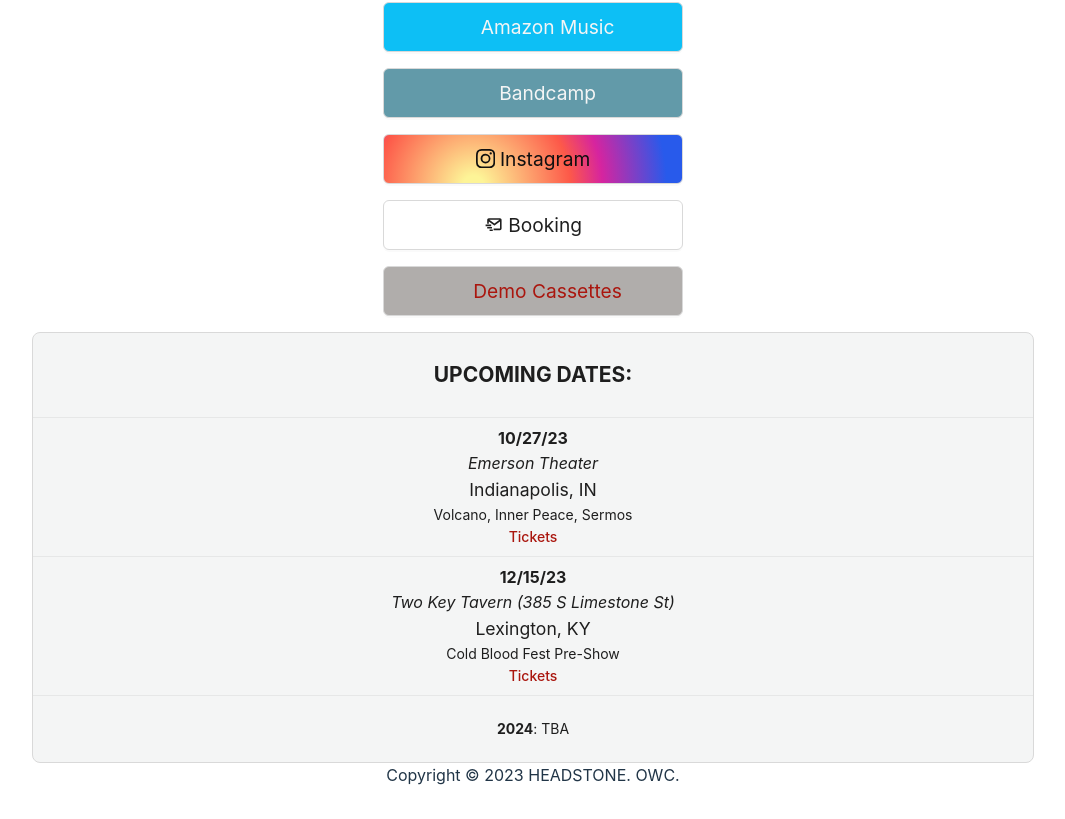
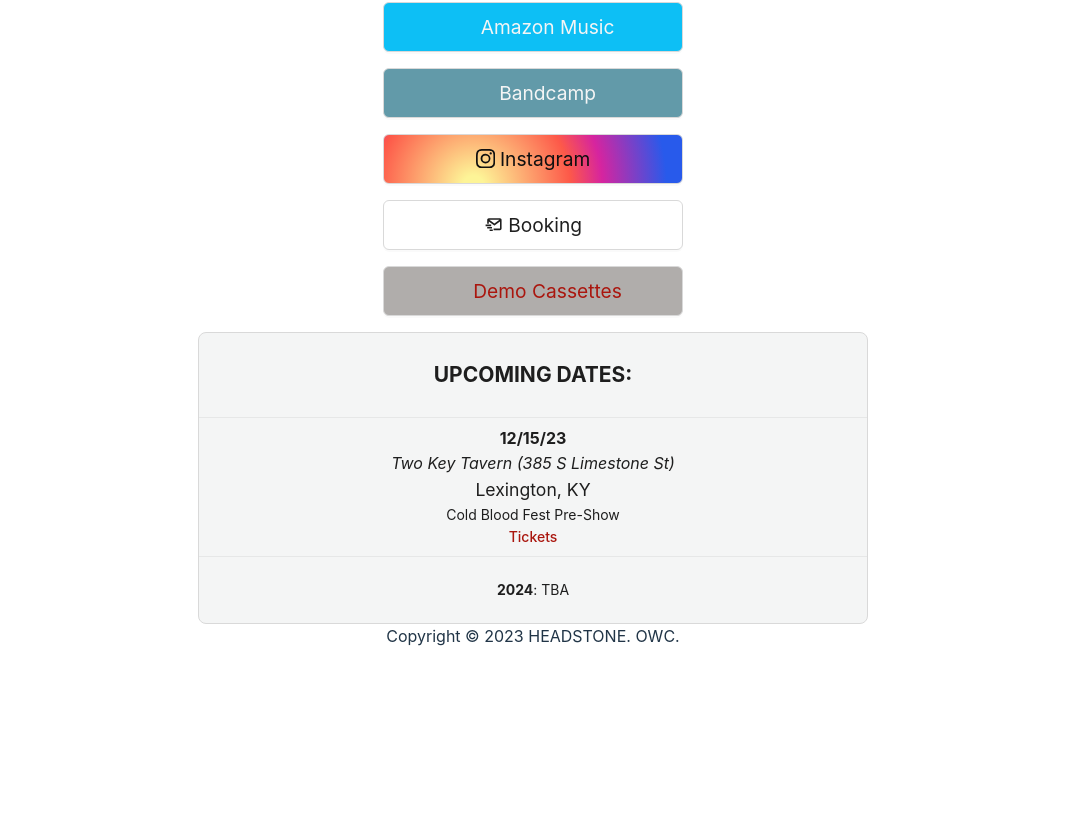
Before and after one commit to camerondway/headstonelinks, a React (Vite) app: page / in a window 1280 px wide. Shown: the part 649-1468 px from the top of the page, without its empty margins (107-1172 px from the left). After the commit the page ends 1329 px from the top, so only its background shows below. Built offline with nearby package versions, Linux system fonts and the light colour scheme; some icons are missing.

Commit message:
[main]: text updates

```diff
--- a/src/data/headerData.tsx
+++ b/src/data/headerData.tsx
@@ -4,7 +4,7 @@
 export const headerData: HeaderProps = {
   headline: "INDIANAPOLIS HARDCORE",
   subtext: "'23 DEMO OUT NOW ON ALL STREAMING PLATFORMS!!!",
-  additionalInfo: `Tickets on sale now for Volcano @ The Emerson Theater: October 27th. Demo '23 Cassettes available now via Noose Knot Records!! `,
+  additionalInfo: `Cassettes available now via Noose Knot Records!! `,
   altText: "HEADSTONE",
   img: headStoneLogo,
 };
--- a/src/data/showDateData.ts
+++ b/src/data/showDateData.ts
@@ -1,13 +1,13 @@
 import { DateProps } from "../components/Date/Date";
 
 export const shows: DateProps[] = [
-  {
-    date: "10/27/23",
-    venue: "Emerson Theater",
-    location: "Indianapolis, IN",
-    acts: "Volcano, Inner Peace, Sermos",
-    link: "https://www.eventbrite.com/e/volcano-inner-peace-sermos-headstone-one-night-only-at-the-emerson-tickets-726147937027?aff=V",
-  },
+  // {
+  //   date: "10/27/23",
+  //   venue: "Emerson Theater",
+  //   location: "Indianapolis, IN",
+  //   acts: "Volcano, Inner Peace, Sermos",
+  //   link: "https://www.eventbrite.com/e/volcano-inner-peace-sermos-headstone-one-night-only-at-the-emerson-tickets-726147937027?aff=V",
+  // },
   {
     date: "12/15/23",
     venue: "Two Key Tavern (385 S Limestone St)",
```
